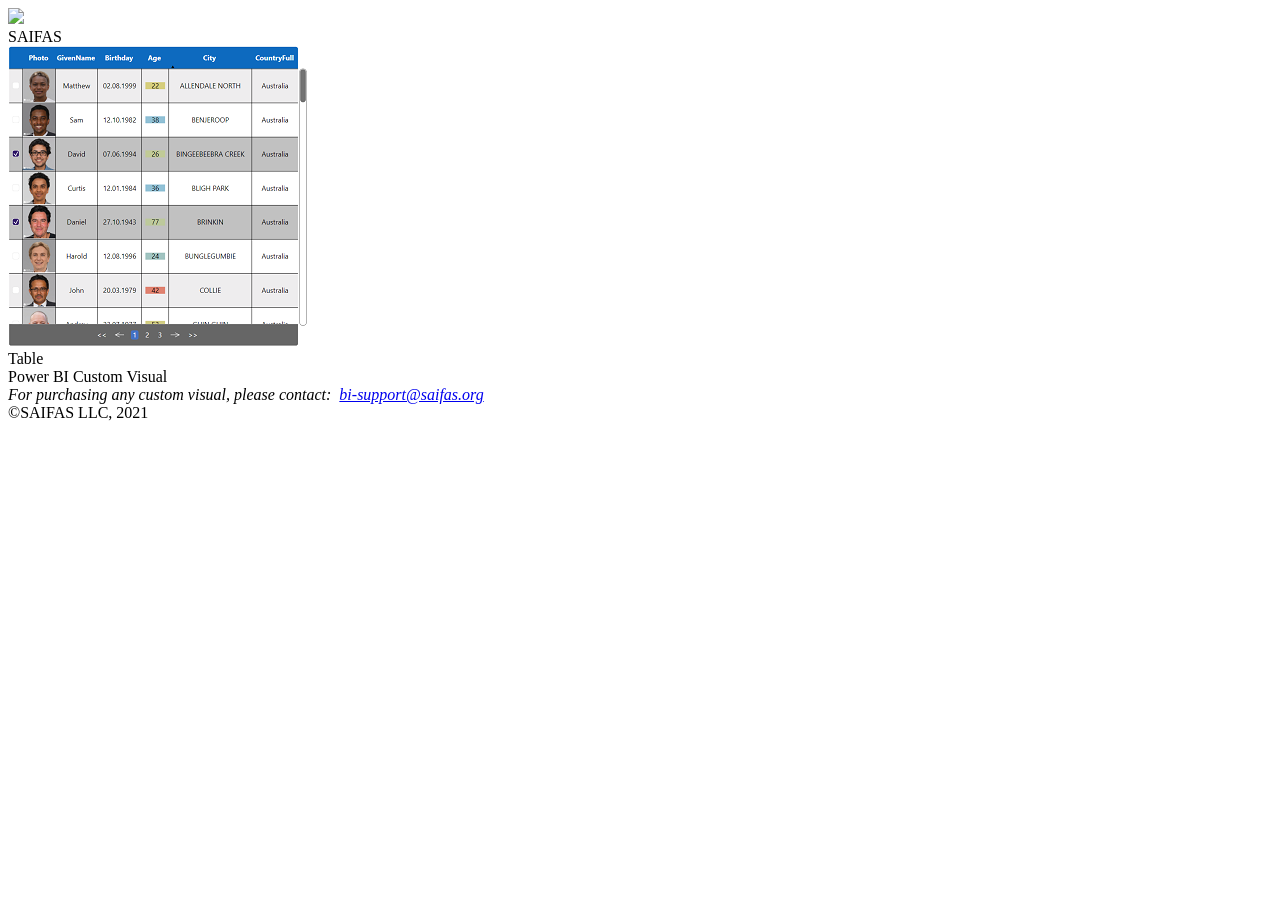
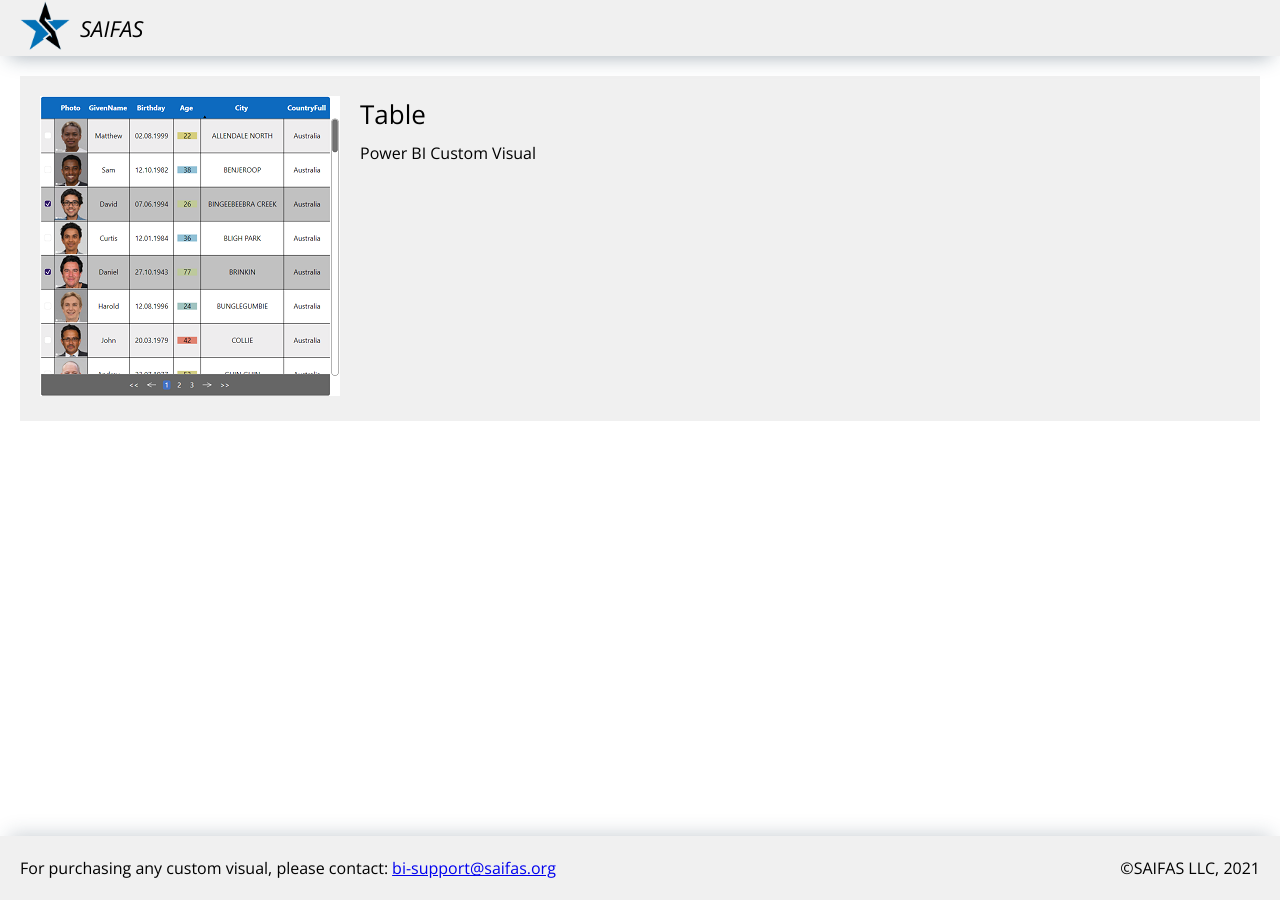
Before and after one commit to SAIFAS-BI/saifasbi-website-workbench, a Jekyll site: the page built from website/details/table-details/index.md, in a window 1280 px wide. Built offline with Jekyll 4.4.1, drawn with Linux system fonts in a browser that asks for light colours; nearby versions of some CDN libraries.

Commit message:
Update details.html

```diff
--- a/_layouts/details.html
+++ b/_layouts/details.html
@@ -3,7 +3,7 @@
   <meta http-equiv="Content-Type" content="application/json; charset=utf-8">
   <header>
     <a href="/">
-      <img src="website/assets/images/logo.png">
+      <img src="/website/assets/images/logo.png">
     </a>
     <div class="logo-text">SAIFAS</div>
   </header>
@@ -20,7 +20,7 @@
       ©SAIFAS LLC, 2021
     </div>
   </footer>
-  <link rel="stylesheet" href="website/assets/styles/css/index.css" />
-  <link rel="stylesheet" href="website/assets/styles/css/variables.css" />
+  <link rel="stylesheet" href="/website/assets/styles/css/index.css" />
+  <link rel="stylesheet" href="/website/assets/styles/css/variables.css" />
   <script src="https://kit.fontawesome.com/3ddd0feda7.js" crossorigin="anonymous"></script>
 </html>
```
